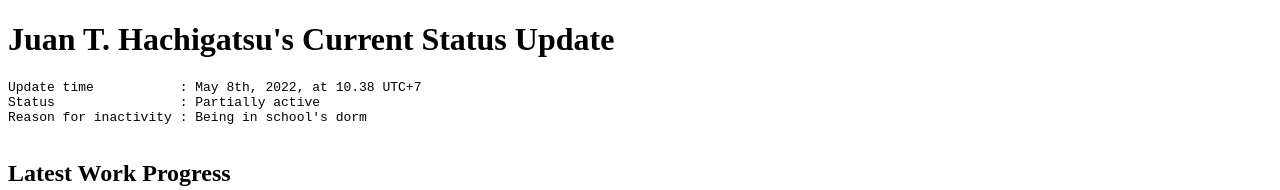
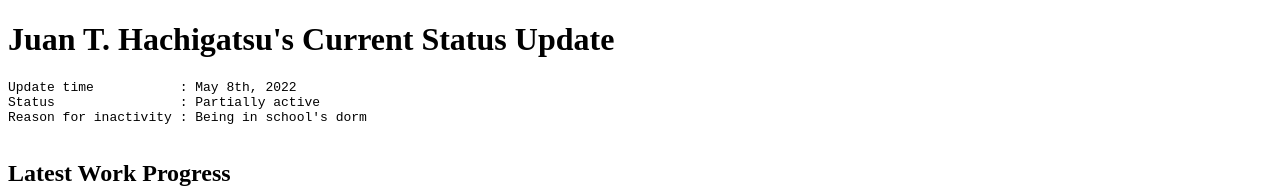
Before and after one commit to jnscrtm/jnscrtm.github.io, a plain HTML site: page status-tmp.html in a window 1280 px wide. Shown: the top 190 px of the page. Drawn offline with Linux system fonts and the light colour scheme.

Commit message:
Update status-tmp.html

```diff
--- a/status-tmp.html
+++ b/status-tmp.html
@@ -8,7 +8,7 @@
     <body>
       <h1>Juan T. Hachigatsu's Current Status Update</h1>
       <pre>
-Update time           : May 8th, 2022, at 10.38 UTC+7
+Update time           : May 8th, 2022
 Status                : Partially active
 Reason for inactivity : Being in school's dorm
       </pre>
```
